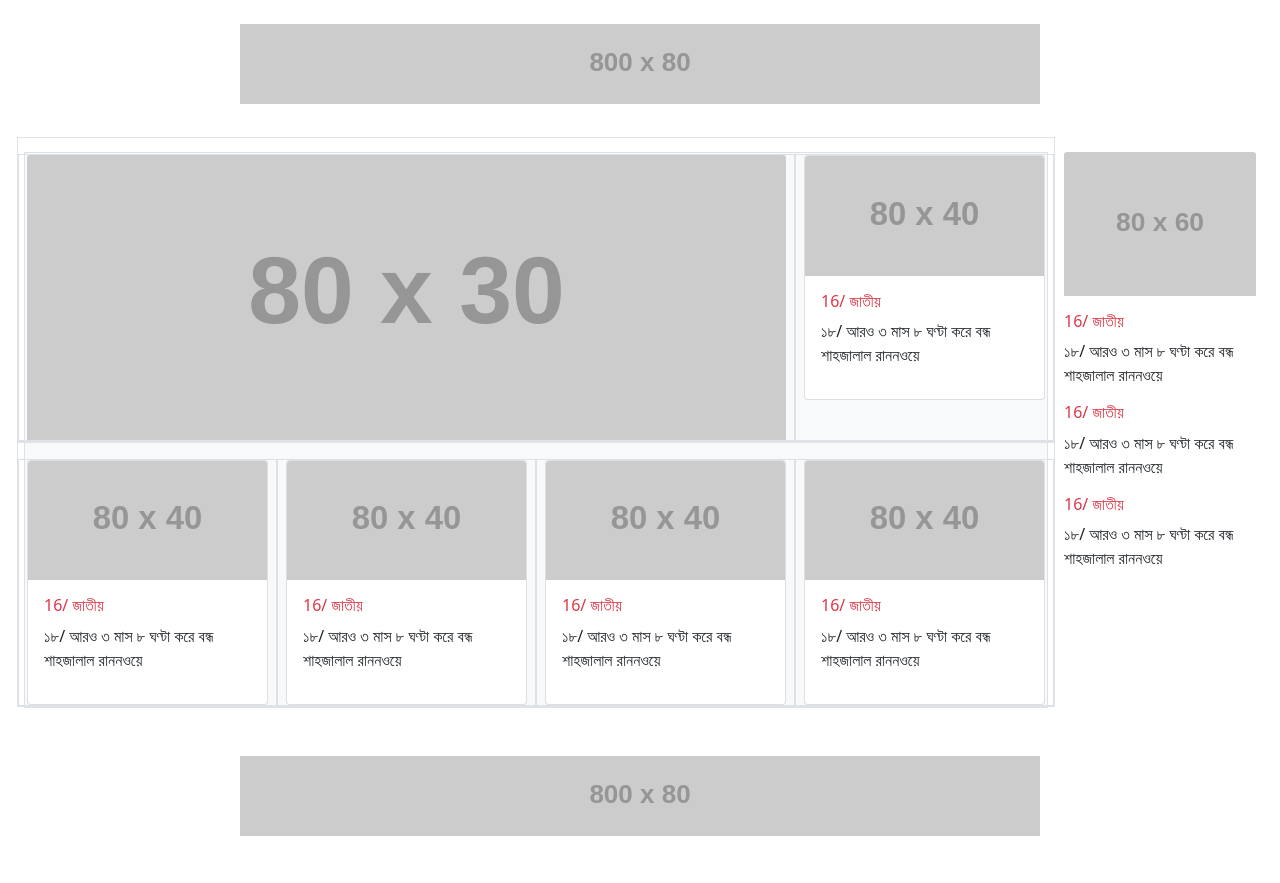
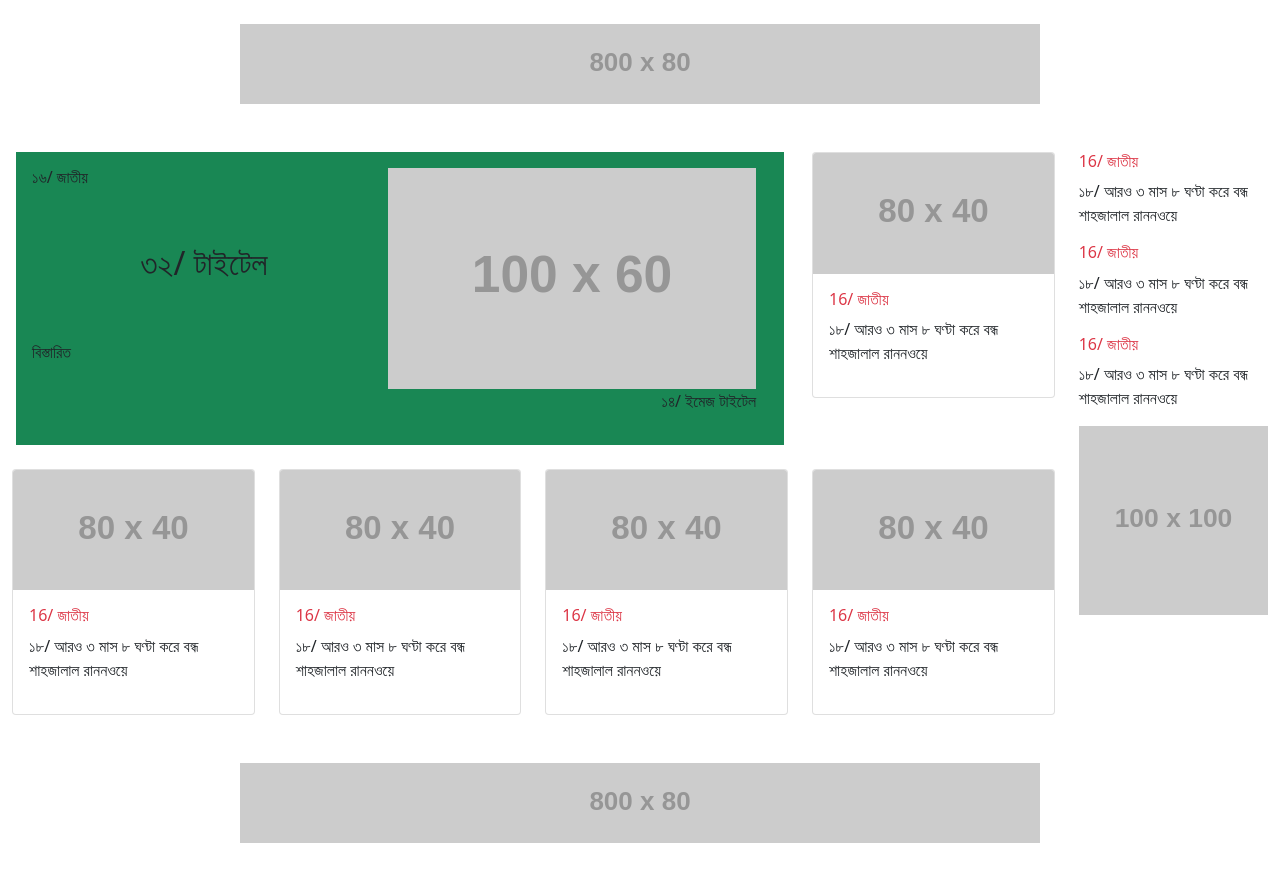
Before and after one commit to ShahariarEmran/jms-times, a React (Vite) app: page / in a window 1280 px wide. Shown: the part 420-1303 px from the top of the page. Built offline with nearby package versions, Linux system fonts and the light colour scheme.

Commit message:
Home page layout done.

```diff
--- a/src/components/HeroSection/HeroSection.jsx
+++ b/src/components/HeroSection/HeroSection.jsx
@@ -1,53 +1,53 @@
 import NewsCard from "../../ui/NewsCard";
 import NewsCardBody from "../../ui/NewsCardBody";
+import HeadlineNewsSection from "../NewsSection/HeadlineNewsSection";
 
 const HeroSection = () => {
   return (
-    <div className="container-fluid px-4">
-      <div className="row g-3">
-        <div className="col-md-10">
-          <div className="border bg-light d-grid gap-3">
-            <div className="d-md-flex border g-3 row">
-              <div className="col-md-9 border">
-                <img
-                  src="https://via.placeholder.com/80x30"
-                  className="card-img-top"
-                  alt="..."
-                />
+    <div>
+      <div className="container-fluid">
+        <div className="row g-4 ">
+          <div className="col-md-10">
+            <div className="row row-cols-md-4 g-4">
+              <div className="col-md-9">
+                <HeadlineNewsSection />
+                {/* <NewsCard /> */}
               </div>
-              <div className="col-md-3 border">
+              <div>
                 <NewsCard />
               </div>
-            </div>
-            <div className="d-md-flex border g-3 row">
-              <div className="col-md-3 border">
+              <div>
                 <NewsCard />
               </div>
-              <div className="col-md-3 border">
+              <div>
                 <NewsCard />
               </div>
-              <div className="col-md-3 border">
+              <div>
                 <NewsCard />
               </div>
-              <div className="col-md-3 border">
+              <div>
                 <NewsCard />
               </div>
             </div>
           </div>
-        </div>
-        <div className="col-md-2 ">
-          <div className="pb-3">
-            <img
-              src="https://via.placeholder.com/80x60"
-              className="card-img-top"
-              alt="..."
-            />
-          </div>
+          <div className="col-md-2">
+            <div>
+              <NewsCardBody />
+            </div>
+            <div>
+              <NewsCardBody />
+            </div>
+            <div>
+              <NewsCardBody />
+            </div>
 
-          <div>
-            <NewsCardBody />
-            <NewsCardBody />
-            <NewsCardBody />
+            <div className="">
+              <img
+                src="https://via.placeholder.com/100x100?text=Square+Ads"
+                className="img-fluid w-100 "
+                alt="..."
+              />
+            </div>
           </div>
         </div>
       </div>
--- /dev/null
+++ b/src/components/NewsSection/HeadlineNewsSection.jsx
@@ -0,0 +1,31 @@
+const HeadlineNewsSection = () => {
+  return (
+    <>
+      <div className="container-fluid px-3">
+        <div className="row p-3 bg-success">
+          <div className="col row px-0">
+            <h6>১৬/ জাতীয়</h6>
+            <h1 className="text-center fs-2">৩২/ টাইটেল</h1>
+            <p>বিস্তারিত</p>
+          </div>
+          <div className="col">
+            <img
+              src="https://via.placeholder.com/100x60?text=Image"
+              className="img-fluid w-100 "
+              alt="..."
+            />
+            <p className="text-end">১৪/ ইমেজ টাইটেল</p>
+          </div>
+        </div>
+      </div>
+    </>
+    // <div className="container-fluid mx-0 px-2">
+    //   <div className="row bg-success">
+    //     <div className="col">Hello</div>
+    //     <div className="col">Hello</div>
+    //   </div>
+    // </div>
+  );
+};
+
+export default HeadlineNewsSection;
```
